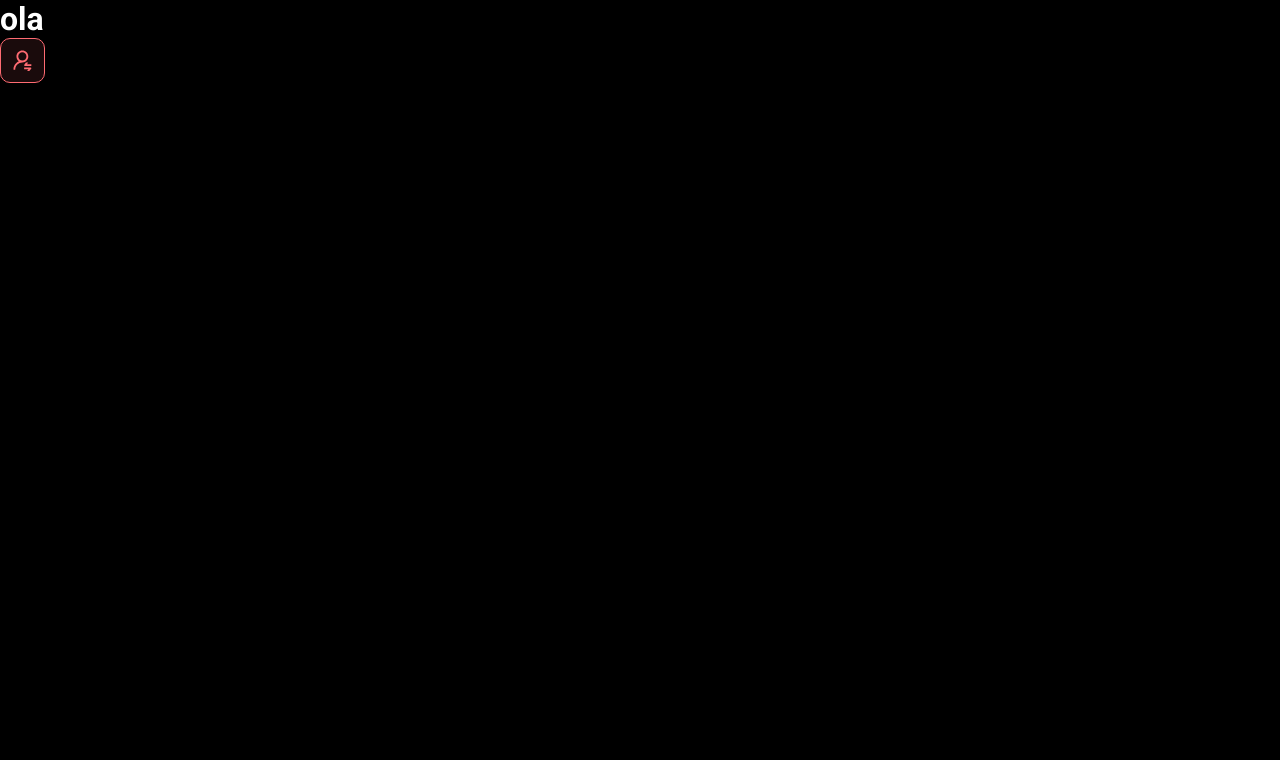
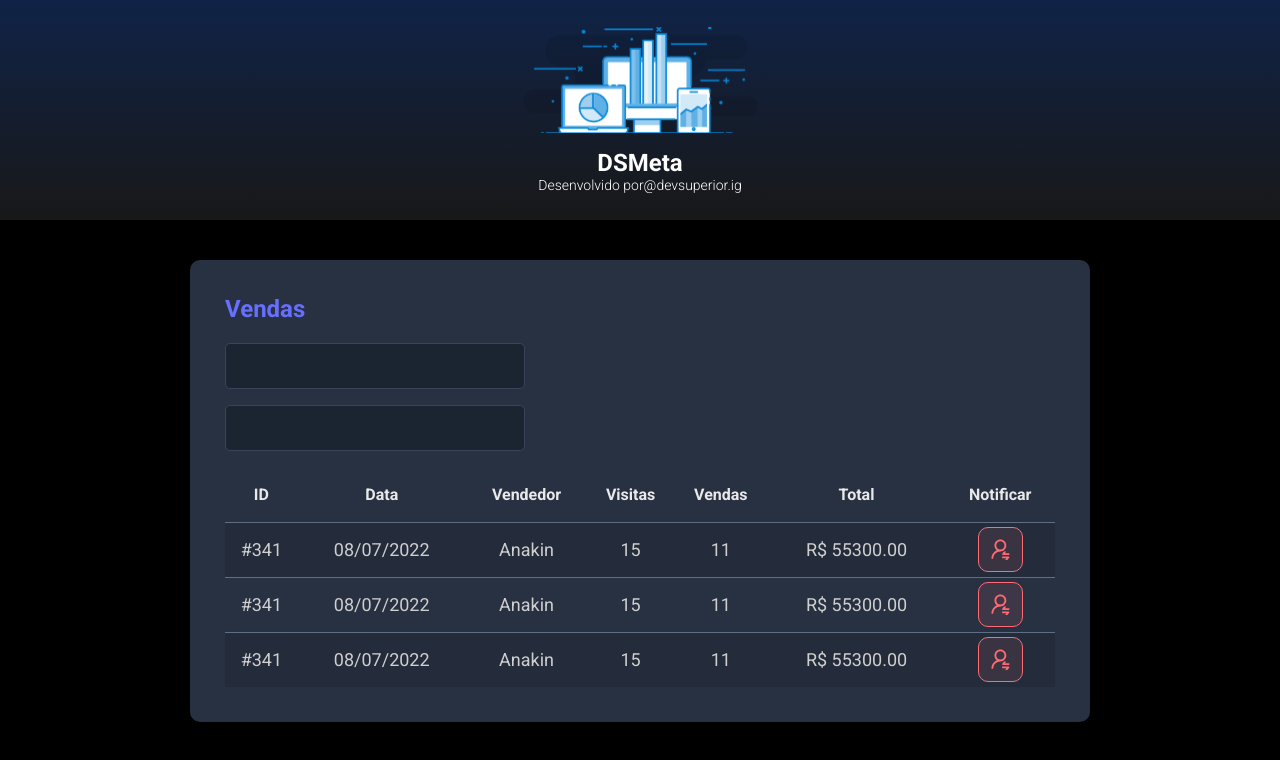
Before and after one commit to VictorDSLima/sds-DSMeta, a React (Vite) app in the folder frontend/: page / in a window 1280 px wide. Shown: the top 760 px of the page. Built offline with nearby package versions, Linux system fonts and the light colour scheme.

Commit message:
Others components

```diff
--- a/frontend/src/App.tsx
+++ b/frontend/src/App.tsx
@@ -1,10 +1,17 @@
-import NotificationButton from "./assets/components/NotificationButton";
+import Header from "./components/Header";
+import SalesCard from "./components/SalesCard";
 
 export default function App() {
   return (
     <>
-      <h1>ola</h1>
-      <NotificationButton />
+      <Header />
+      <main>
+        <section id="sales">
+          <div className="dsmeta-container">
+            <SalesCard />
+          </div>
+        </section>
+      </main>
     </>
   );
 }
--- /dev/null
+++ b/frontend/src/components/Header/index.tsx
@@ -0,0 +1,21 @@
+import logo from '../../assets/img/logo.svg';
+import './styles.css'
+
+export default function Header() {
+  return (
+    <>
+      <header>
+        <div className="dsmeta-logo-container">
+          <img src={logo} alt="DSMeta" />
+          <h1>DSMeta</h1>
+          <p>
+            Desenvolvido por
+            <a href="https://www.instagram.com/devsuperior.ig">
+              @devsuperior.ig
+            </a>
+          </p>
+        </div>
+      </header>
+    </>
+  );
+}
--- /dev/null
+++ b/frontend/src/components/Header/styles.css
@@ -0,0 +1,27 @@
+header {
+    background: linear-gradient(180deg, #102347 0%, #181818 100%);
+    height: 220px;
+    display: flex;
+    align-items: center;
+    justify-content: center;
+  }
+
+  .dsmeta-logo-container {
+    display: flex;
+    flex-direction: column;
+    align-items: center;
+  }
+
+  .dsmeta-logo-container img {
+    width: 235px;
+  }
+
+  .dsmeta-logo-container h1 {
+    margin-top: 15px;
+    font-size: 24px;
+  }
+
+  .dsmeta-logo-container p {
+    font-size: 14px;
+    font-weight: 300;
+  }
--- a/frontend/src/assets/components/NotificationButton/index.tsx
+++ b/frontend/src/components/NotificationButton/index.tsx
@@ -1,5 +1,5 @@
-import icon from '../../../assets/img/notification-icon.svg';
-import './index.css'
+import icon from '../../assets/img/notification-icon.svg';
+import './styles.css'
 
 export default function NotificationButton() {
   return (
--- /dev/null
+++ b/frontend/src/components/SalesCard/index.tsx
@@ -0,0 +1,77 @@
+import "./styles.css";
+import NotificationButton from "../NotificationButton";
+
+export default function SalesCard() {
+  return (
+    <>
+      <div className="dsmeta-card">
+        <h2 className="dsmeta-sales-title">Vendas</h2>
+        <div>
+          <div className="dsmeta-form-control-container">
+            <input className="dsmeta-form-control" type="text" />
+          </div>
+          <div className="dsmeta-form-control-container">
+            <input className="dsmeta-form-control" type="text" />
+          </div>
+        </div>
+
+        <div>
+          <table className="dsmeta-sales-table">
+            <thead>
+              <tr>
+                <th className="show992">ID</th>
+                <th className="show576">Data</th>
+                <th>Vendedor</th>
+                <th className="show992">Visitas</th>
+                <th className="show992">Vendas</th>
+                <th>Total</th>
+                <th>Notificar</th>
+              </tr>
+            </thead>
+            <tbody>
+              <tr>
+                <td className="show992">#341</td>
+                <td className="show576">08/07/2022</td>
+                <td>Anakin</td>
+                <td className="show992">15</td>
+                <td className="show992">11</td>
+                <td>R$ 55300.00</td>
+                <td>
+                  <div className="dsmeta-red-btn-container">
+                    <NotificationButton />
+                  </div>
+                </td>
+              </tr>
+              <tr>
+                <td className="show992">#341</td>
+                <td className="show576">08/07/2022</td>
+                <td>Anakin</td>
+                <td className="show992">15</td>
+                <td className="show992">11</td>
+                <td>R$ 55300.00</td>
+                <td>
+                  <div className="dsmeta-red-btn-container">
+                    <NotificationButton />
+                  </div>
+                </td>
+              </tr>
+              <tr>
+                <td className="show992">#341</td>
+                <td className="show576">08/07/2022</td>
+                <td>Anakin</td>
+                <td className="show992">15</td>
+                <td className="show992">11</td>
+                <td>R$ 55300.00</td>
+                <td>
+                  <div className="dsmeta-red-btn-container">
+                    <NotificationButton />
+                  </div>
+                </td>
+              </tr>
+            </tbody>
+          </table>
+        </div>
+      </div>
+    </>
+  );
+}
--- /dev/null
+++ b/frontend/src/components/SalesCard/styles.css
@@ -0,0 +1,97 @@
+.dsmeta-card {
+  background-color: #283142;
+  border-radius: 10px;
+  padding: 30px 10px;
+}
+
+.dsmeta-sales-title {
+  color: #676fff;
+  font-size: 24px;
+  margin-bottom: 20px;
+}
+
+.dsmeta-form-control-container {
+  margin-bottom: 16px;
+  max-width: 300px;
+}
+
+.dsmeta-form-control {
+  width: 100%;
+  height: 46px;
+  background-color: #1b2531;
+  border: 1px solid #384459;
+  border-radius: 5px;
+  color: #9aaabe;
+  padding: 0 20px;
+  font-size: 18px;
+}
+
+.dsmeta-sales-table {
+  width: 100%;
+  border-spacing: 0;
+  border-collapse: collapse;
+}
+
+.dsmeta-sales-table thead {
+  height: 55px;
+  font-size: 16px;
+  color: #e9e9e9;
+  font-weight: 700;
+}
+
+.dsmeta-sales-table tbody {
+  font-size: 14px;
+  font-weight: 400;
+  color: #cfcfcf;
+  text-align: center;
+}
+
+.dsmeta-sales-table tbody tr {
+  height: 74px;
+  border-top: 1px solid #5f6e82;
+}
+
+.dsmeta-sales-table tbody tr:hover > td {
+  background-color: #384459;
+}
+
+.dsmeta-sales-table tbody tr:nth-child(odd) {
+  background-color: #242c3b;
+}
+
+.dsmeta-red-btn-container {
+  display: flex;
+  justify-content: center;
+}
+
+.show576 {
+  display: none;
+}
+
+.show992 {
+  display: none;
+}
+
+@media (min-width: 576px) {
+  .show576 {
+    display: table-cell;
+  }
+
+  .dsmeta-card {
+    padding: 35px;
+  }
+
+  .dsmeta-sales-table tbody tr {
+    height: 55px;
+  }
+
+  .dsmeta-sales-table tbody {
+    font-size: 18px;
+  }
+}
+
+@media (min-width: 992px) {
+  .show992 {
+    display: table-cell;
+  }
+}
--- a/frontend/src/index.css
+++ b/frontend/src/index.css
@@ -19,3 +19,13 @@
   color: unset;
   text-decoration: none;
 }
+
+.dsmeta-container {
+  width: 100%;
+  max-width: 900px;
+  margin: 0 auto;
+}
+
+#sales {
+  padding: 40px 10px;
+}
```
Also changed, not shown: frontend/src/assets/img/logo.svg (added), frontend/src/components/NotificationButton/styles.css (renamed from frontend/src/assets/components/NotificationButton/index.css).
